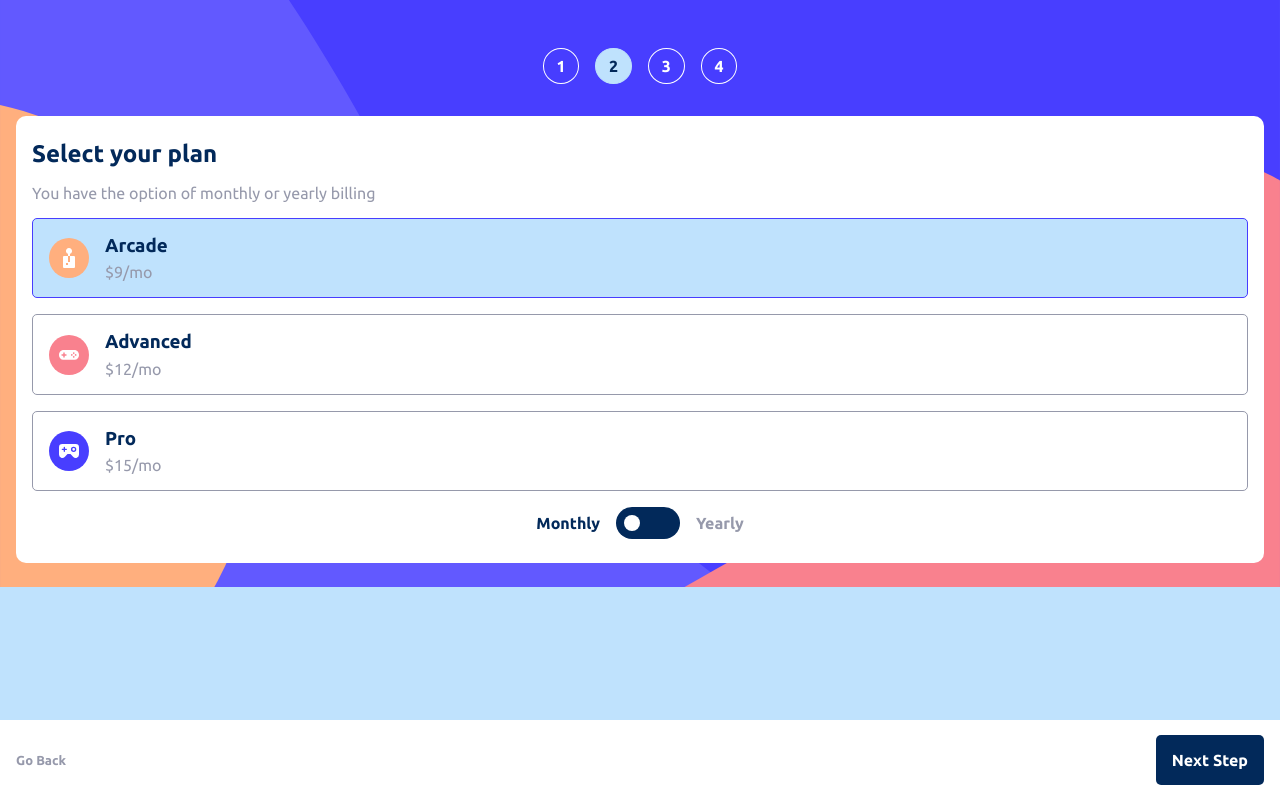
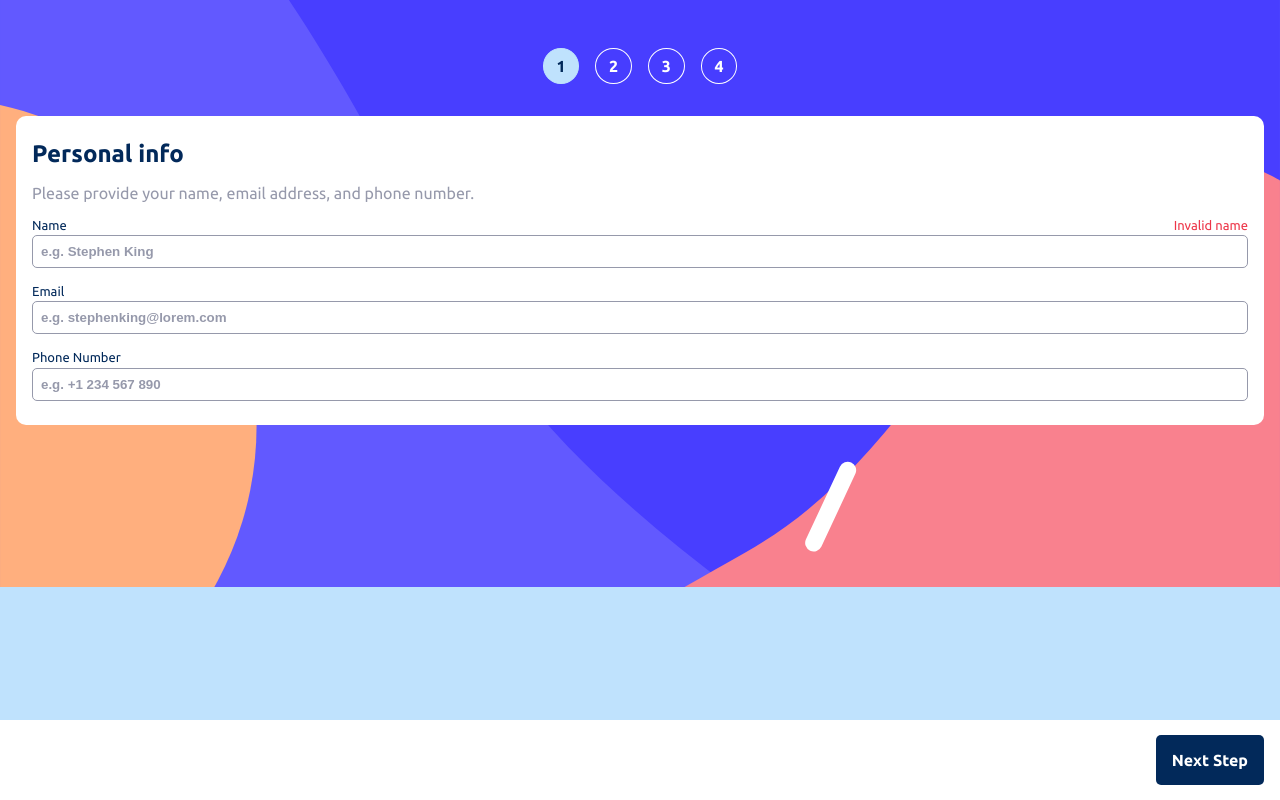
Before and after one commit to oc-garcia/multi-step-form, a React (Vite) app: page / in a window 1280 px wide. Both pictures are taken after a click on the element "Next Step". Built offline with nearby package versions, Linux system fonts and the light colour scheme.

Commit message:
debugging

```diff
--- a/src/App/App.tsx
+++ b/src/App/App.tsx
@@ -7,6 +7,8 @@
 
 const phaseDefault = {
   phase1: true,
+  phase1Validated: false,
+  phase1Failed: false,
   phase2: false,
   phase3: false,
   phase4: false,
--- a/src/components/Form/Form.tsx
+++ b/src/components/Form/Form.tsx
@@ -29,7 +29,7 @@
   const [formInfo, setFormInfo] = useState(formInfoDefault);
   return (
     <form className={styles.formContainer}>
-      {phase.phase1 && <Phase1 formInfo={formInfo} setFormInfo={setFormInfo} />}
+      {phase.phase1 && <Phase1 phase={phase} setPhase={setPhase} formInfo={formInfo} setFormInfo={setFormInfo} />}
       {phase.phase2 && <Phase2 formInfo={formInfo} setFormInfo={setFormInfo} />}
       {phase.phase3 && <Phase3 formInfo={formInfo} setFormInfo={setFormInfo} />}
       {phase.phase4 && <Phase4 formInfo={formInfo} phase={phase} setPhase={setPhase} />}
--- a/src/components/Form/Phase1/Phase1.tsx
+++ b/src/components/Form/Phase1/Phase1.tsx
@@ -1,21 +1,68 @@
-import { SetStateAction } from 'react';
-import { IFormInfo } from '../../../types/IFormInfo';
-import styles from '../form.module.css'
+import { SetStateAction, useEffect, useState } from "react";
+import { IFormInfo } from "../../../types/IFormInfo";
+import styles from "../form.module.css";
+import { Iphase } from "../../../types/IPhase";
 
 type Props = {
   formInfo: IFormInfo;
-  setFormInfo: React.Dispatch<SetStateAction<IFormInfo>>
+  setFormInfo: React.Dispatch<SetStateAction<IFormInfo>>;
+  phase: Iphase;
+  setPhase: React.Dispatch<React.SetStateAction<Iphase>>;
 };
 
-export default function Phase1({ formInfo, setFormInfo }: Props) {
+export default function Phase1({ formInfo, setFormInfo, phase, setPhase }: Props) {
+  const [errors, setErrors] = useState({
+    name: false,
+    email: false,
+    phone: false,
+  });
+
+  const checkNameError = () => {
+    if (phase.phase1Failed) {
+      if (formInfo.name.length < 3) {
+        setErrors({ ...errors, name: true });
+      } else {
+        setErrors({ ...errors, name: false });
+      }
+    }
+  };
+  const checkEmailError = () => {
+    if (phase.phase1Failed) {
+      if (/^[a-zA-Z0-9.!#$%&'*+/=?^_`{|}~-]+@[a-zA-Z0-9-]+(?:\.[a-zA-Z0-9-]+)*$/.test(formInfo.email)) {
+        setErrors({ ...errors, email: false });
+      } else {
+        setErrors({ ...errors, email: true });
+      }
+    }
+  };
+  const checkPhoneError = () => {
+    if (phase.phase1Failed) {
+      if (formInfo.phone.length < 9 && formInfo.phone.length < 12) {
+        setErrors({ ...errors, phone: true });
+      } else {
+        setErrors({ ...errors, phone: false });
+      }
+    }
+  };
+
+  useEffect(() => {
+    checkEmailError();
+    checkPhoneError();
+    checkNameError();
+  }, [phase]);
+
+  console.log(errors, phase);
   return (
     <>
       <h2 className={styles.formTitle}>Personal info</h2>
       <p className={styles.formDescription}>Please provide your name, email address, and phone number.</p>
       <div className={styles.inputContainer}>
+        <div className={styles.labelContainer}>
           <label className={styles.label} htmlFor="name">
             Name
           </label>
+          {errors.name && <span className={styles.errorMessage}>Invalid name</span>}
+        </div>
         <input
           className={styles.input}
           id="name"
@@ -25,12 +72,25 @@
           onChange={(e) => {
             setFormInfo({ ...formInfo, name: e.target.value });
           }}
+          onBlur={() => {
+            if (formInfo.name.length < 3) {
+              setErrors({ ...errors, name: true });
+            } else {
+              setErrors({ ...errors, name: false });
+            }
+          }}
+          onFocus={() => {
+            setErrors({ ...errors, name: false });
+          }}
         />
       </div>
       <div className={styles.inputContainer}>
+        <div className={styles.labelContainer}>
           <label className={styles.label} htmlFor="email">
             Email
           </label>
+          {errors.email && <span className={styles.errorMessage}>Invalid email</span>}
+        </div>
         <input
           className={styles.input}
           id="email"
@@ -40,12 +100,25 @@
           onChange={(e) => {
             setFormInfo({ ...formInfo, email: e.target.value });
           }}
+          onBlur={() => {
+            if (/^[a-zA-Z0-9.!#$%&'*+/=?^_`{|}~-]+@[a-zA-Z0-9-]+(?:\.[a-zA-Z0-9-]+)*$/.test(formInfo.email)) {
+              setErrors({ ...errors, email: false });
+            } else {
+              setErrors({ ...errors, email: true });
+            }
+          }}
+          onFocus={() => {
+            setErrors({ ...errors, email: false });
+          }}
         />
       </div>
       <div className={styles.inputContainer}>
+        <div className={styles.labelContainer}>
           <label className={styles.label} htmlFor="phone">
             Phone Number
           </label>
+          {errors.phone && <span className={styles.errorMessage}>Invalid phone number</span>}
+        </div>
         <input
           className={styles.input}
           id="phone"
@@ -55,6 +128,16 @@
           onChange={(e) => {
             setFormInfo({ ...formInfo, phone: e.target.value });
           }}
+          onBlur={() => {
+            if (formInfo.phone.length < 9 && formInfo.phone.length < 12) {
+              setErrors({ ...errors, phone: true });
+            } else {
+              setErrors({ ...errors, phone: false });
+            }
+          }}
+          onFocus={() => {
+            setErrors({ ...errors, phone: false });
+          }}
         />
       </div>
     </>
--- a/src/components/Form/form.module.css
+++ b/src/components/Form/form.module.css
@@ -24,9 +24,20 @@
   gap: 0.2rem;
 }
 
+.labelContainer {
+  display: flex;
+  align-items: center;
+  justify-content: space-between;
+}
+
 .label {
   font-size: small;
   color: var(--Marine-blue);
+}
+
+.errorMessage {
+  font-size: small;
+  color: var(--Strawberry_red);
 }
 
 .input {
--- a/src/components/StepBar/StepBar.tsx
+++ b/src/components/StepBar/StepBar.tsx
@@ -8,8 +8,10 @@
 
 export default function StepBar({ phase, setPhase }: Props) {
   const handleNext = () => {
-    if (phase.phase1) {
+    if (phase.phase1 && phase.phase1Validated) {
       setPhase({ ...phase, phase1: false, phase2: true });
+    } else {
+      setPhase({ ...phase, phase1Failed: true });
     }
     if (phase.phase2) {
       setPhase({ ...phase, phase2: false, phase3: true });
--- a/src/types/IFormInfo.ts
+++ b/src/types/IFormInfo.ts
@@ -1,7 +1,7 @@
 export interface IFormInfo {
   name: string;
   email: string;
-  phone: string | number;
+  phone: string;
   planName: string;
   planType: string;
   basePrice: number;
--- a/src/types/IPhase.ts
+++ b/src/types/IPhase.ts
@@ -1,5 +1,7 @@
 export interface Iphase {
   phase1: boolean;
+  phase1Validated: boolean;
+  phase1Failed: boolean;
   phase2: boolean;
   phase3: boolean;
   phase4: boolean;
```
Lines whose indentation alone changed are shown as unchanged.
